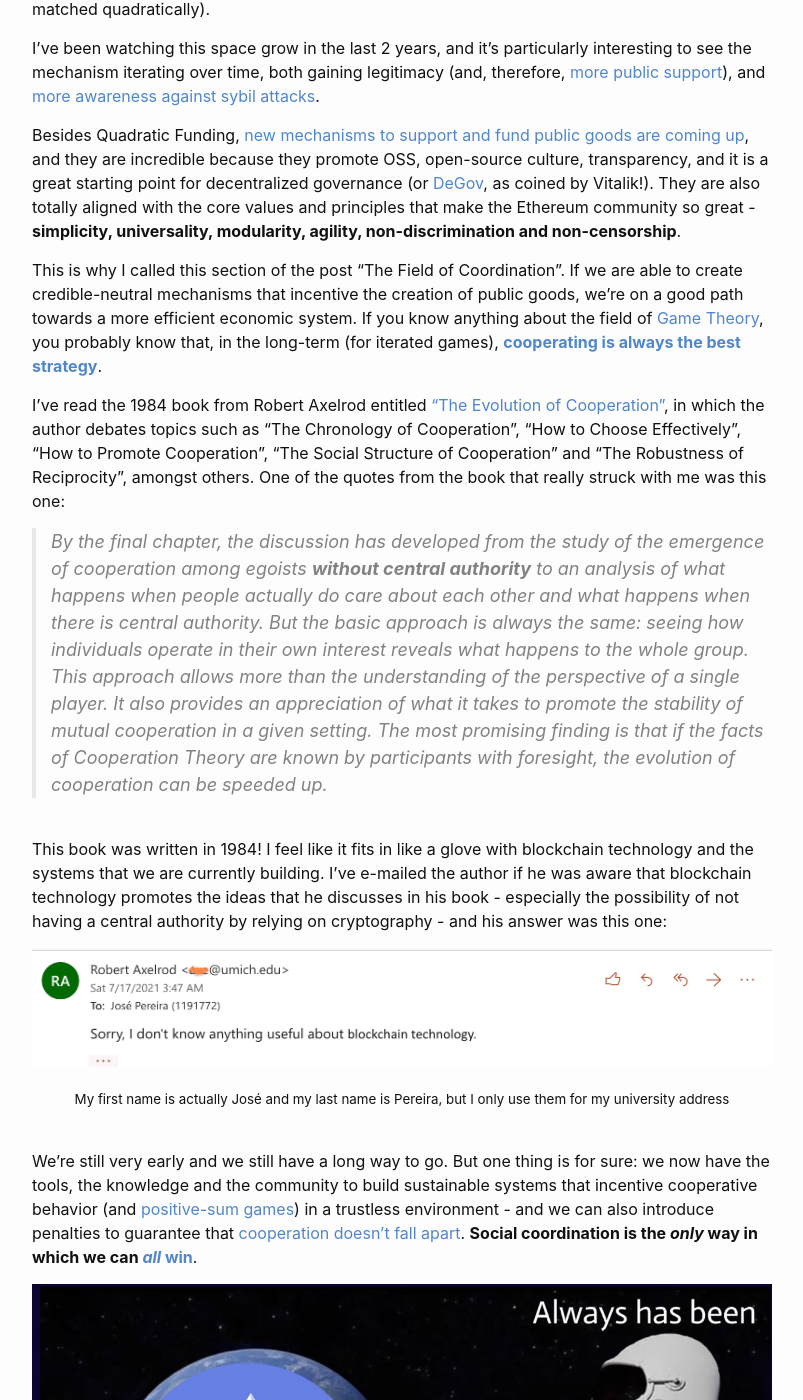
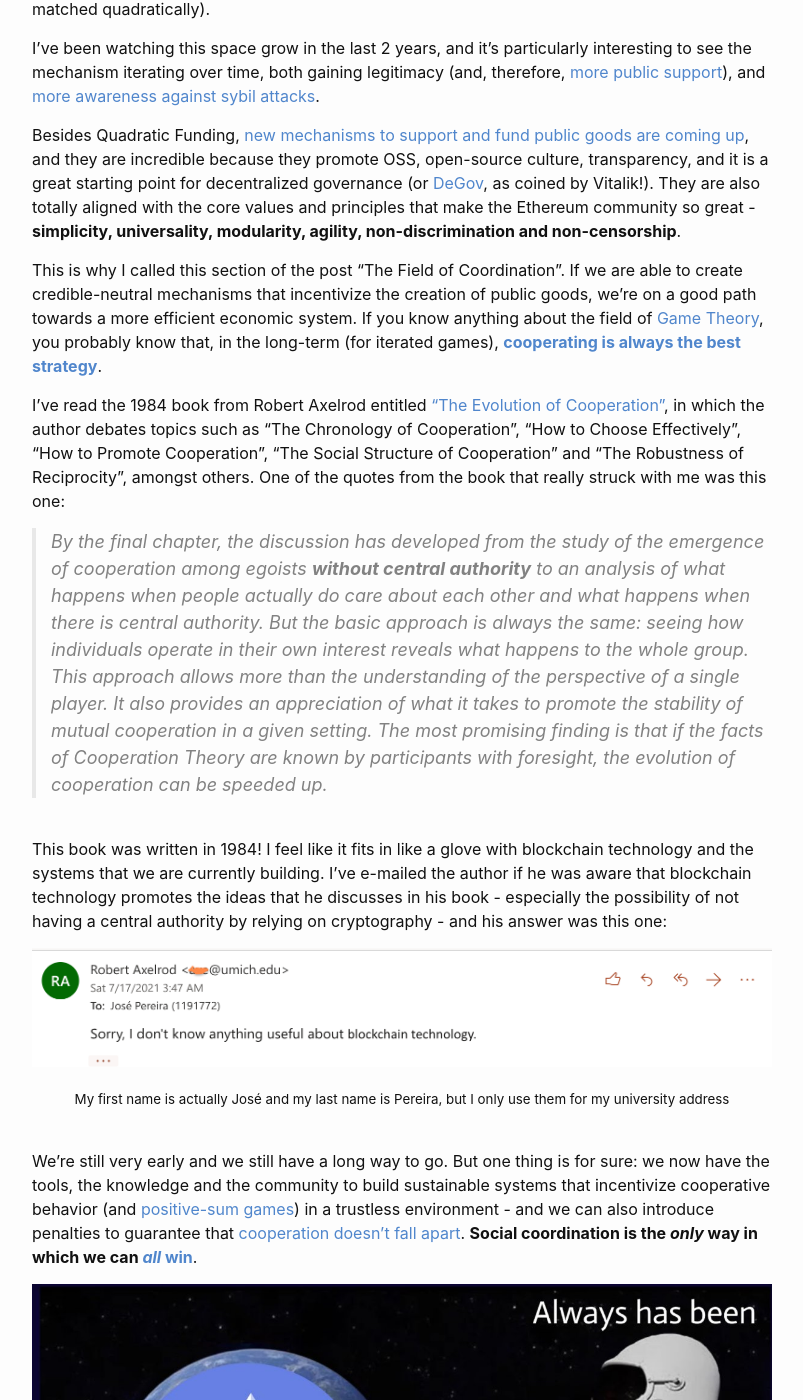
Before and after one commit to intldds/intldds.github.io, a Jekyll site: the page built from _posts/2021-08-20-paradigm.md, in a window 1280 px wide and 1400 px high, scrolled down 11092 px. Shown: the whole window, without its empty margins (238-1041 px from the left). Built offline with Jekyll 4.4.1, drawn with Linux system fonts in a browser that asks for light colours; some of the changed text lies outside the part shown.

Commit message:
On typos and date

```diff
--- a/_posts/2021-08-01-paradigm.md
+++ b/_posts/2021-08-20-paradigm.md
@@ -309,7 +309,7 @@ our countries you go and see a specialist for your toe or your head or your back
 In traditional Chinese medicine, you used to have a contract with your doctor so that while you were healthy, you paid your doctor.
 But if you got sick he paid you. That was an incredible strong motivation for your doctor towards preventive medicine!
 
-<br>A combination of blockchain technology with clever mechanisms that incentive public goods will be critical to affect
+<br>A combination of blockchain technology with clever mechanisms that incentivize public goods will be critical to affect
 both education and health - **they are public goods, after all**.
 
 ### <ins>"The Field of Coordination"</ins>
@@ -345,7 +345,7 @@ of public goods!
 </div>
 <br>
 
-Considering [1] and [2], what if we create mechanisms that incentive the [creation/funding of public goods](https://finematics.com/quadratic-funding-explained/)
+Considering [1] and [2], what if we create mechanisms that incentivize the [creation/funding of public goods](https://finematics.com/quadratic-funding-explained/)
 that **benefit all of us**? These mechanisms already exist and go by the name of [Quadratic Funding](https://www.radicalxchange.org/concepts/quadratic-funding/)
 (e.g. [Gitcoin Grants](https://gitcoin.co/grants/), [CLR.fund](https://clr.fund/#/)) and, when combined with zero-knowledge-proofs
 (*i.e.* [MACI](https://appliedzkp.github.io/maci/)), they can be used to fund public goods in a democratic and secure way.
@@ -364,7 +364,7 @@ core values and principles that make the Ethereum community so great - **simplic
 non-discrimination and non-censorship**.
 
 This is why I called this section of the post "The Field of Coordination". If we are able to create
-credible-neutral mechanisms that incentive the creation of public goods, we're on a good path towards a
+credible-neutral mechanisms that incentivize the creation of public goods, we're on a good path towards a
 more efficient economic system. If you know anything about the field of [Game Theory](https://en.wikipedia.org/wiki/Game_theory),
 you probably know that, in the long-term (for iterated games), [**cooperating is always the best strategy**](https://www.quantamagazine.org/game-theory-explains-how-cooperation-evolved-20150212/).
 
@@ -394,7 +394,7 @@ university address</sub>
 <br>
 
 We're still very early and we still have a long way to go. But one thing is for sure: we now have the tools,
-the knowledge and the community to build sustainable systems that incentive cooperative behavior (and [positive-sum games](https://twitter.com/NavalismHQ/status/1422520119788548096))
+the knowledge and the community to build sustainable systems that incentivize cooperative behavior (and [positive-sum games](https://twitter.com/NavalismHQ/status/1422520119788548096))
 in a trustless environment - and we can also introduce penalties to guarantee that [cooperation doesn't fall apart](https://theconversation.com/new-take-on-game-theory-offers-clues-on-why-we-cooperate-38130).
 **Social coordination is the *only* way in which we can [*all* win](https://kids.frontiersin.org/articles/10.3389/frym.2017.00066)**.
 
```
